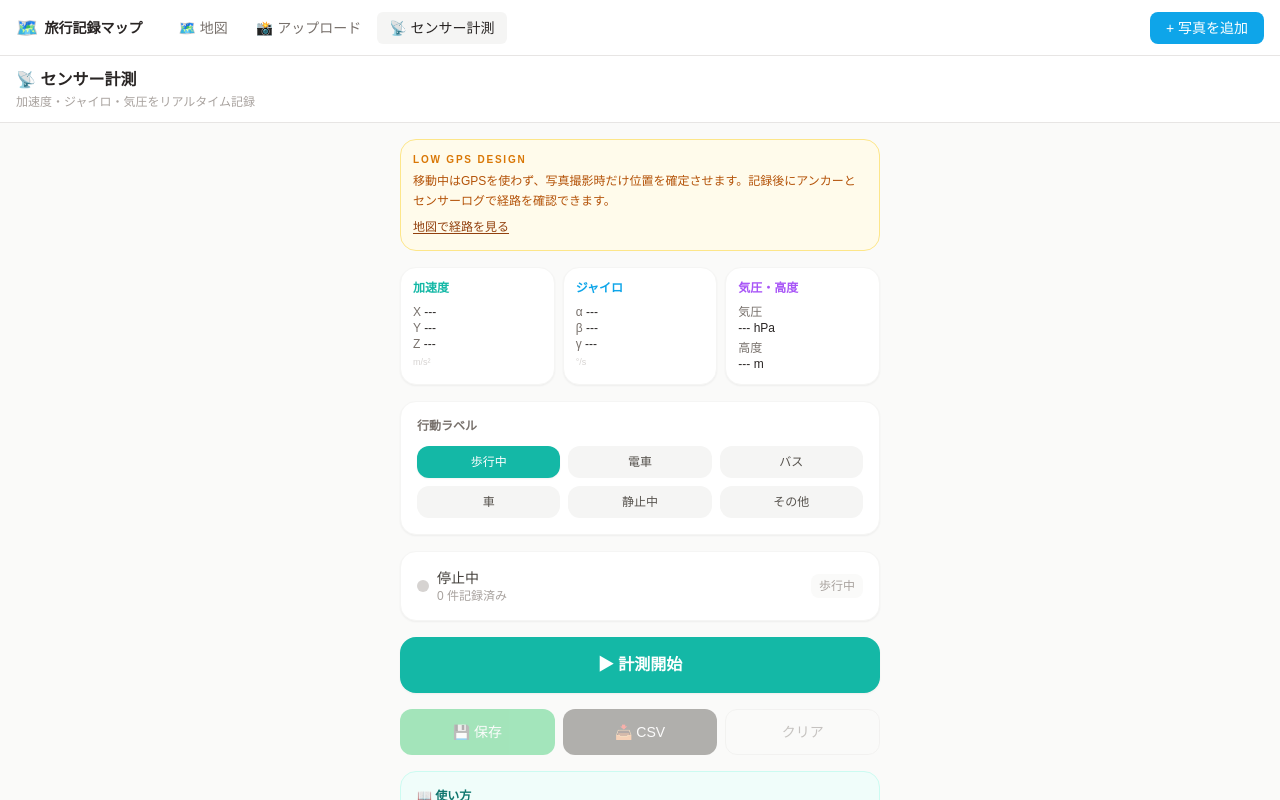
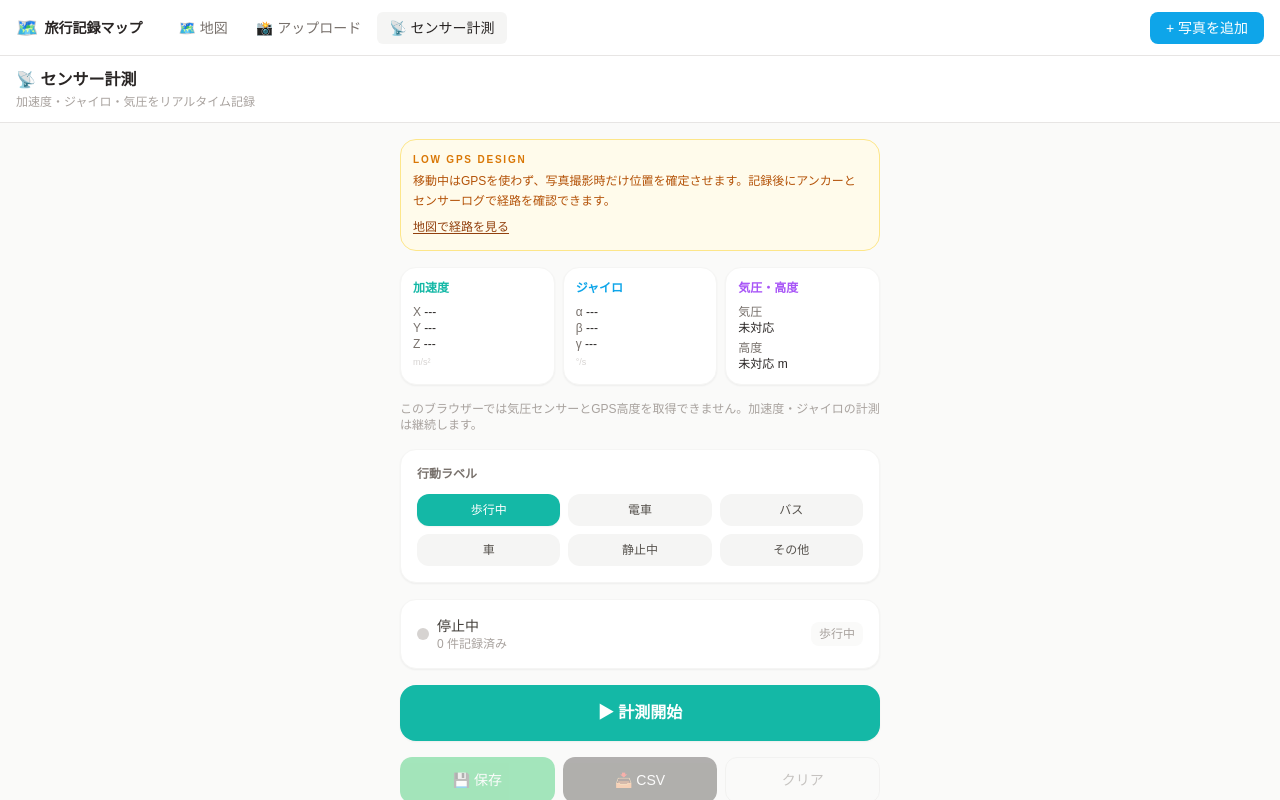
Before and after one commit to ryu3287/less_GPS, a Next.js app: page /sensor in a window 1280 px wide. Shown: the top 800 px of the page. Built offline with nearby package versions, Linux system fonts and the light colour scheme.

Commit message:
Show altitude fallback on unsupported browsers

```diff
--- a/src/app/sensor/page.tsx
+++ b/src/app/sensor/page.tsx
@@ -17,6 +17,7 @@
     accel,
     gyro,
     pressure,
+    altitude,
     error,
     startRecording,
     stopRecording,
@@ -117,13 +118,20 @@
           <div className="bg-white rounded-2xl p-3 border border-stone-100 shadow-sm">
             <p className="text-xs font-bold text-purple-500 mb-2">気圧・高度</p>
             <p className="text-xs text-stone-500">気圧</p>
-            <p className="font-mono text-xs text-stone-800">{fmt(pressure)} hPa</p>
+            <p className="font-mono text-xs text-stone-800">
+              {pressure !== null ? `${fmt(pressure)} hPa` : '未対応'}
+            </p>
             <p className="text-xs text-stone-500 mt-1">高度</p>
             <p className="font-mono text-xs text-stone-800">
-              {pressure ? fmt(calcAltitude(pressure)) : '---'} m
+              {pressure !== null ? fmt(calcAltitude(pressure)) : altitude !== null ? fmt(altitude) : '未対応'} m
             </p>
           </div>
         </div>
+        {pressure === null && altitude === null && (
+          <p className="text-xs text-stone-400">
+            このブラウザーでは気圧センサーとGPS高度を取得できません。加速度・ジャイロの計測は継続します。
+          </p>
+        )}
 
         {/* ラベル選択 */}
         <div className="bg-white rounded-2xl p-4 border border-stone-100 shadow-sm">
--- a/src/components/SensorRecorderProvider.tsx
+++ b/src/components/SensorRecorderProvider.tsx
@@ -33,6 +33,7 @@
   accel: { x: number; y: number; z: number } | null
   gyro: { x: number; y: number; z: number } | null
   pressure: number | null
+  altitude: number | null
   error: string | null
   startRecording: () => Promise<void>
   stopRecording: () => void
@@ -50,12 +51,14 @@
   const [accel, setAccel] = useState<{ x: number; y: number; z: number } | null>(null)
   const [gyro, setGyro] = useState<{ x: number; y: number; z: number } | null>(null)
   const [pressure, setPressure] = useState<number | null>(null)
+  const [altitude, setAltitude] = useState<number | null>(null)
   const [error, setError] = useState<string | null>(null)
   const [finishedLogs, setFinishedLogs] = useState<SensorEntry[]>([])
 
   const accelRef = useRef<{ x: number; y: number; z: number } | null>(null)
   const gyroRef = useRef<{ x: number; y: number; z: number } | null>(null)
   const pressureRef = useRef<number | null>(null)
+  const altitudeRef = useRef<number | null>(null)
   const logsRef = useRef<SensorEntry[]>([])
   const labelRef = useRef(label)
   const intervalRef = useRef<ReturnType<typeof setInterval> | null>(null)
@@ -123,6 +126,18 @@
 
     window.addEventListener('devicemotion', handleMotion)
     startPressureSensor()
+    if (navigator.geolocation) {
+      navigator.geolocation.getCurrentPosition(
+        ({ coords }) => {
+          if (coords.altitude !== null && Number.isFinite(coords.altitude)) {
+            altitudeRef.current = coords.altitude
+            setAltitude(coords.altitude)
+          }
+        },
+        () => { /* 高度が取得できない端末は気圧値のみ表示 */ },
+        { enableHighAccuracy: true, timeout: 10000, maximumAge: 60000 },
+      )
+    }
     setIsRecording(true)
     intervalRef.current = setInterval(() => {
       const next = [...logsRef.current, {
@@ -135,7 +150,9 @@
         gyro_y: gyroRef.current?.y ?? null,
         gyro_z: gyroRef.current?.z ?? null,
         pressure: pressureRef.current,
-        altitude: pressureRef.current ? 44330 * (1 - Math.pow(pressureRef.current / 1013.25, 1 / 5.255)) : null,
+        altitude: pressureRef.current
+          ? 44330 * (1 - Math.pow(pressureRef.current / 1013.25, 1 / 5.255))
+          : altitudeRef.current,
         label: labelRef.current,
       }]
       logsRef.current = next
@@ -181,6 +198,7 @@
         accel,
         gyro,
         pressure,
+        altitude,
         error,
         startRecording,
         stopRecording,
```
